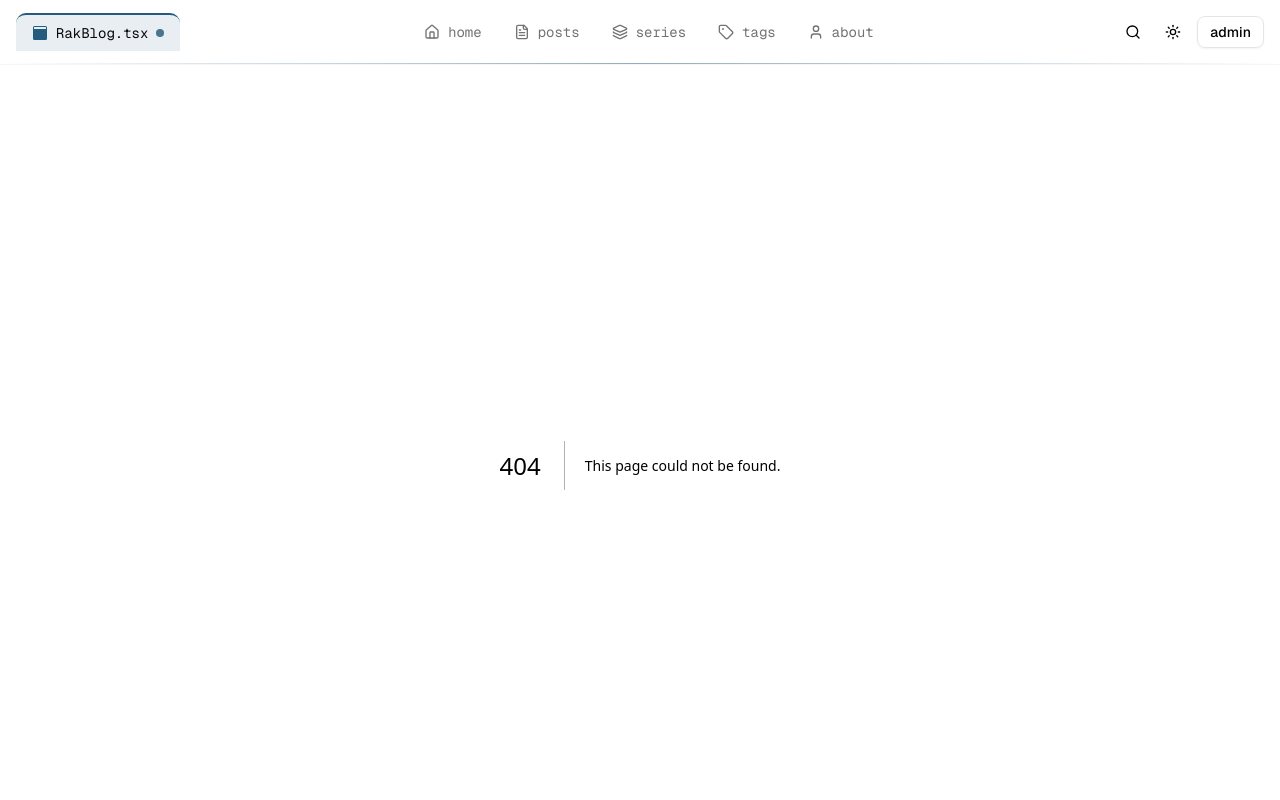
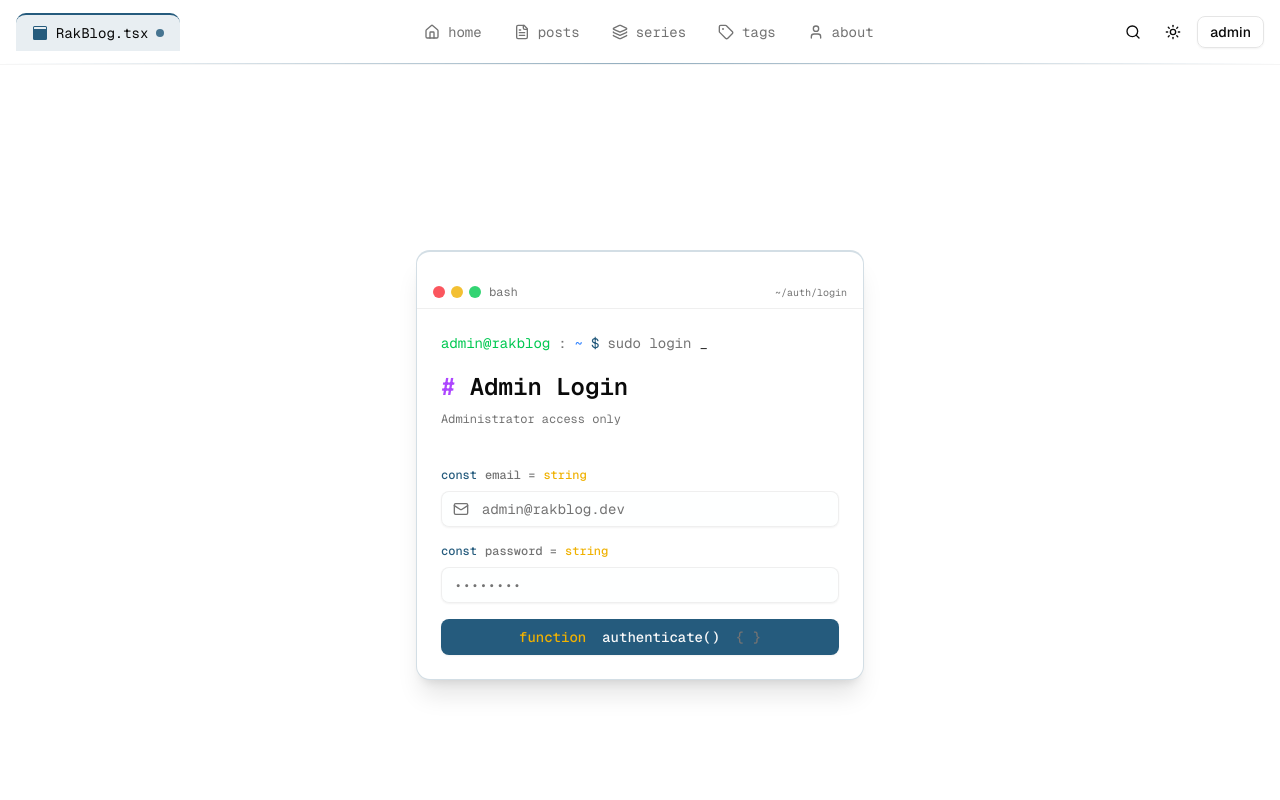
Before and after one commit to rak517/Rak-Blog, a Next.js app: page /admin/login in a window 1280 px wide. Before the commit this address had no page. Shown: the top 800 px of the page. Built offline with nearby package versions, Linux system fonts and the light colour scheme.

Commit message:
:sparkles: feat: 로그인 페이지 구현

```diff
--- /dev/null
+++ b/src/app/admin/login/page.tsx
@@ -0,0 +1,108 @@
+'use client';
+
+import { useActionState } from 'react';
+import { Mail } from 'lucide-react';
+import { Button } from '@/components/ui/Button';
+import { login } from './actions';
+import { Card, CardContent, CardDescription, CardHeader, CardTitle } from '@/components/ui/Card';
+import { Label } from '@/components/ui/Label';
+import { Input } from '@/components/ui/Input';
+
+export default function LoginPage() {
+  const [state, formAction, isPending] = useActionState(login, null);
+
+  return (
+    <div className='flex min-h-screen items-center justify-center px-4 py-12'>
+      <div className='w-full max-w-md'>
+        <Card className='border-primary/20 overflow-hidden border-t-2 shadow-xl'>
+          <div className='border-border/60 bg-background/50 flex items-center justify-between border-b px-4 py-2'>
+            <div className='flex items-center space-x-2'>
+              <div className='flex space-x-1.5'>
+                <div className='h-3 w-3 rounded-full bg-red-500/80' />
+                <div className='h-3 w-3 rounded-full bg-yellow-500/80' />
+                <div className='h-3 w-3 rounded-full bg-green-500/80' />
+              </div>
+              <span className='text-muted-foreground font-mono text-xs'>bash</span>
+            </div>
+            <span className='text-muted-foreground font-mono text-[10px]'>~/auth/login</span>
+          </div>
+
+          <CardHeader className='space-y-3 pb-4'>
+            <div className='flex items-center space-x-2 font-mono text-sm'>
+              <span className='text-green-500'>admin@rakblog</span>
+              <span className='text-muted-foreground'>:</span>
+              <span className='text-blue-500'>~</span>
+              <span className='text-primary'>$</span>
+              <span className='text-muted-foreground'>sudo login</span>
+              <span className='animate-pulse'>_</span>
+            </div>
+
+            <div>
+              <CardTitle className='font-mono text-2xl'>
+                <span className='text-purple-500'># </span>Admin Login
+              </CardTitle>
+              <CardDescription className='mt-2 font-mono text-xs'>Administrator access only</CardDescription>
+            </div>
+          </CardHeader>
+
+          <CardContent>
+            <form action={formAction} className='space-y-4'>
+              {state?.error && (
+                <div className='rounded-md border border-red-500/50 bg-red-500/10 px-3 py-2'>
+                  <p className='font-mono text-xs text-red-500'>
+                    <span className='text-red-500'>Error:</span> {state.error}
+                  </p>
+                </div>
+              )}
+
+              <div className='space-y-2'>
+                <Label htmlFor='email' className='text-muted-foreground font-mono text-xs'>
+                  <span className='text-primary'>const</span> email = <span className='text-yellow-500'>string</span>
+                </Label>
+                <div className='relative'>
+                  <Mail className='text-muted-foreground absolute top-1/2 left-3 h-4 w-4 -translate-y-1/2' />
+                  <Input
+                    id='email'
+                    name='email'
+                    type='email'
+                    placeholder='admin@rakblog.dev'
+                    className='border-border/60 bg-background/50 focus:border-primary/60 pl-10 font-mono text-sm'
+                    required
+                  />
+                </div>
+                {state?.errors?.email && <p className='font-mono text-xs text-red-500'>{state.errors.email}</p>}
+              </div>
+
+              <div className='space-y-2'>
+                <Label htmlFor='password' className='text-muted-foreground font-mono text-xs'>
+                  <span className='text-primary'>const</span> password = <span className='text-yellow-500'>string</span>
+                </Label>
+                <div className='relative'>
+                  <Input
+                    id='password'
+                    name='password'
+                    type='password'
+                    placeholder='••••••••'
+                    className='border-border/60 bg-background/50 focus:border-primary/60 pr-10 font-mono text-sm'
+                    required
+                  />
+                </div>
+                {state?.errors?.password && <p className='font-mono text-xs text-red-500'>{state.errors.password}</p>}
+              </div>
+
+              <Button
+                type='submit'
+                disabled={isPending}
+                className='hover:bg-primary/90 w-full font-mono text-sm transition-all'
+              >
+                <span className='text-yellow-500'>function</span>
+                <span className='mx-2'>authenticate()</span>
+                <span className='text-muted-foreground'>{'{ }'}</span>
+              </Button>
+            </form>
+          </CardContent>
+        </Card>
+      </div>
+    </div>
+  );
+}
```
